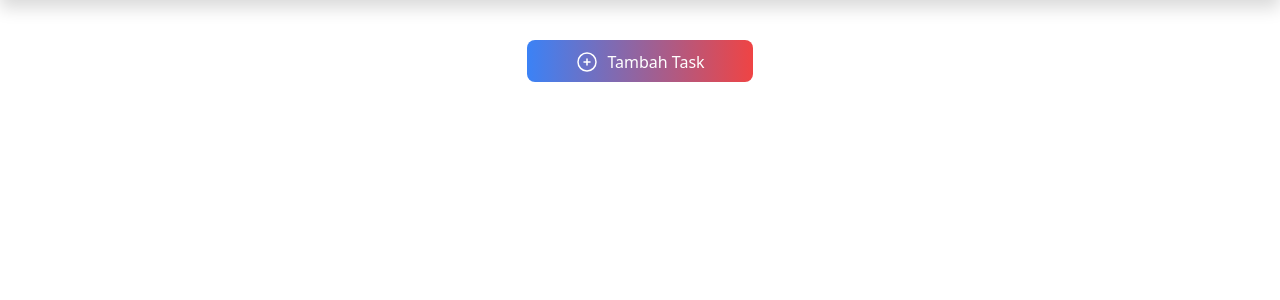
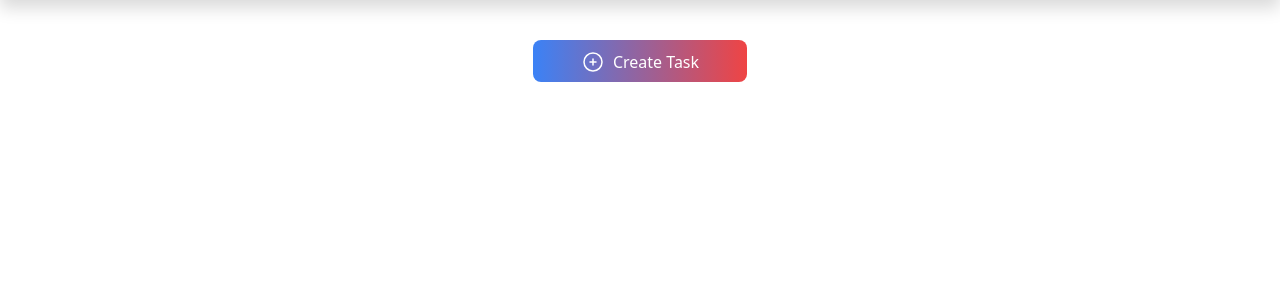
Before and after one commit to asta-kunn/Tugas2PBP, a Django app: page /todolist/ in a window 1280 px wide. Shown: the part 100-400 px from the top of the page. Run offline with Django 4.2, Linux system fonts and the light colour scheme; the visitor is signed in with stand-in values (Sample User, id 1); data that the repository does not hold is empty; some libraries are stand-ins or nearby versions.

Commit message:
update readme

```diff
--- a/todolist/templates/todolist.html
+++ b/todolist/templates/todolist.html
@@ -254,7 +254,7 @@
         d="M12 9v6m3-3H9m12 0a9 9 0 11-18 0 9 9 0 0118 0z"
       />
     </svg>
-    <p>Tambah Task</p>
+    <p>Create Task</p>
   </button>
 
   <div class="flex flex-wrap gap-20 justify-center pb-20" id="todolist"></div>
```
Also changed, not shown: todolist/README-TWO.md (added), todolist/README.md.
